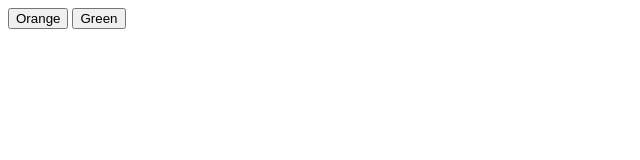
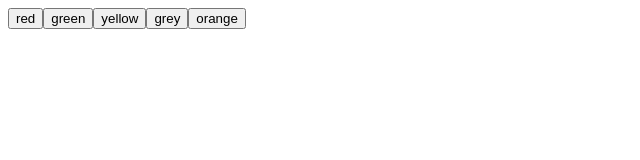
Before and after one commit to Ajay1812/JavaScript-ChaiAurCode, a plain HTML site: page 10_OOPS/closure.html in a window 1280 px wide. Shown: the whole page, without its empty margins (0-640 px from the left). Drawn offline with Linux system fonts and the light colour scheme.

Commit message:
updated closure example

```diff
--- a/10_OOPS/closure.html
+++ b/10_OOPS/closure.html
@@ -6,10 +6,11 @@
     <title>Closure</title>
   </head>
   <body>
-    <button id="orange">Orange</button>
-    <button id="green">Green</button>
+    <!-- <button id="orange">Orange</button>
+    <button id="green">Green</button> -->
   </body>
   <script>
+    let colors = ["red", "green", "yellow", "grey", "orange"];
     function clickHandler(color) {
       //   document.body.style.backgroundColor = `${color}`;
       return function () {
@@ -17,7 +18,15 @@
         document.body.style.backgroundColor = `${color}`;
       };
     }
-    document.querySelector("#orange").onclick = clickHandler("orange");
-    document.querySelector("#green").onclick = clickHandler("green");
+    for (const color of colors) {
+      let btn = document.createElement("button");
+      btn.innerHTML = color;
+      btn.setAttribute("id", color);
+      document.body.appendChild(btn);
+    }
+    document.querySelectorAll("button").forEach((e) => {
+      console.log(e);
+      e.onclick = clickHandler(e.id);
+    });
   </script>
 </html>
```
